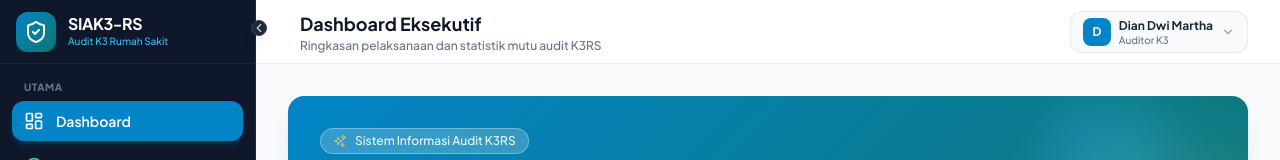
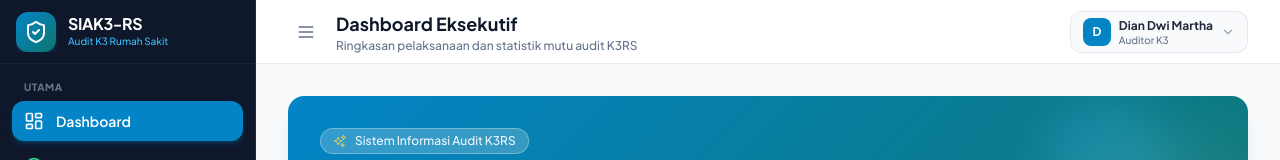
Before and after one commit to ildakurnia/SIAK3-RS, a React (Vite) app: page / in a window 1280 px wide. Shown: the top 160 px of the page. Built offline with nearby package versions, Linux system fonts and the light colour scheme; no server answers; the database is empty.

Commit message:
style: replace floating sidebar collapse button with header burger menu toggle

```diff
--- a/src/components/Header.tsx
+++ b/src/components/Header.tsx
@@ -49,11 +49,12 @@ export const Header: React.FC<HeaderProps> = ({
   return (
     <header className="h-16 bg-white border-b border-slate-200/80 px-4 sm:px-8 flex items-center justify-between sticky top-0 z-20 shadow-xs">
 
-      {/* Left Title & Mobile Toggle */}
+      {/* Left Title & Sidebar Toggle */}
       <div className="flex items-center space-x-3">
         <button
           onClick={() => setIsCollapsed(!isCollapsed)}
-          className="p-2 rounded-xl bg-slate-100 text-slate-600 sm:hidden hover:bg-slate-200"
+          className="p-2 rounded-xl hover:bg-slate-100 text-slate-500 hover:text-slate-900 transition-colors cursor-pointer"
+          title={isCollapsed ? 'Buka Sidebar' : 'Tutup Sidebar'}
         >
           <Menu className="w-5 h-5" />
         </button>
--- a/src/components/Sidebar.tsx
+++ b/src/components/Sidebar.tsx
@@ -58,14 +58,7 @@ export const Sidebar: React.FC<SidebarProps> = ({
         isCollapsed ? 'w-20' : 'w-64'
       }`}
     >
-      {/* Floating Collapse Toggle Button */}
-      <button
-        onClick={() => setIsCollapsed(!isCollapsed)}
-        className="absolute -right-3 top-5 w-6.5 h-6.5 rounded-full bg-slate-800 border border-slate-700 text-slate-300 hover:text-white flex items-center justify-center shadow-lg transition-transform hover:scale-110 z-50 hidden sm:flex"
-        title={isCollapsed ? 'Buka Sidebar' : 'Tutup Sidebar'}
-      >
-        {isCollapsed ? <ChevronRight className="w-3.5 h-3.5" /> : <ChevronLeft className="w-3.5 h-3.5" />}
-      </button>
+
 
       {/* Sidebar Header Brand */}
       <div className={`h-16 flex items-center border-b border-slate-800/80 ${isCollapsed ? 'justify-center px-2' : 'justify-between px-4'}`}>
```
